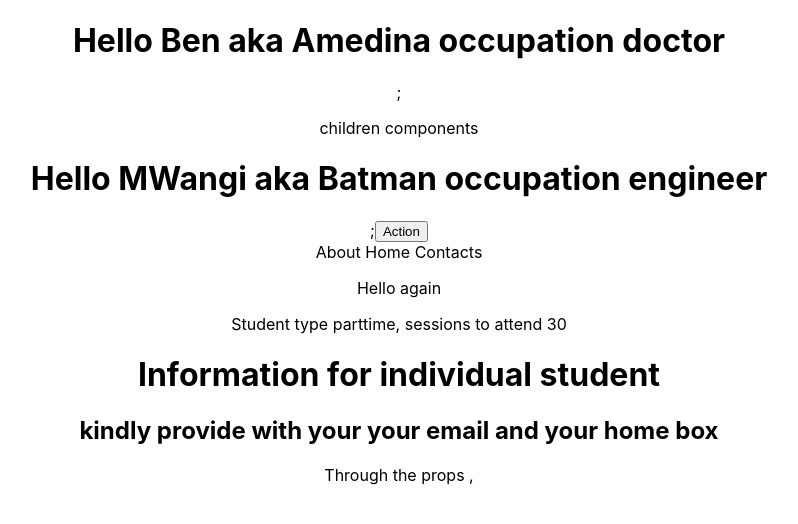
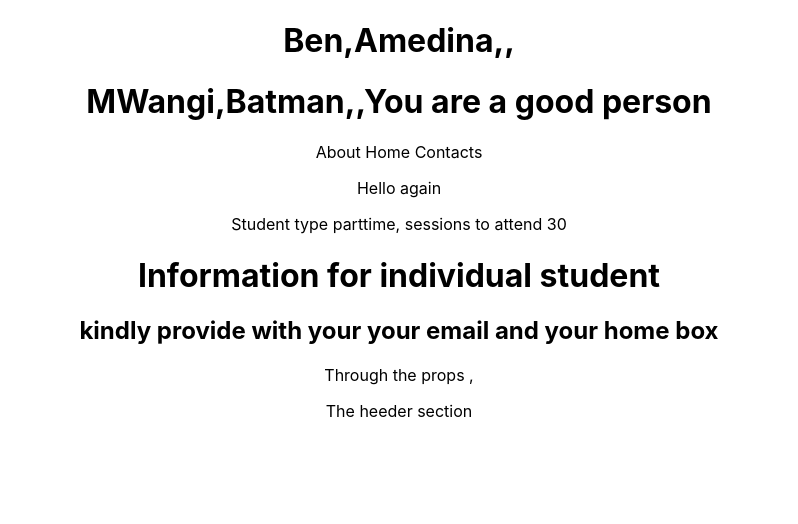
Before and after one commit to Ben1464/React-Journey, a React (Create React App) app: page / in a window 1280 px wide. Shown: the top 524 px of the page, without its empty margins (241-1039 px from the left). Built offline with nearby package versions, Linux system fonts and the light colour scheme.

Commit message:
destructuring

```diff
--- a/src/App.js
+++ b/src/App.js
@@ -10,7 +10,7 @@ function App() {
      <Greetings name ="Ben" heroName ="Amedina" occupationName = "doctor">
      <p>children components</p>
      </Greetings>
-     <Greetings name = "MWangi" heroName = "Batman" occupationName = "engineer">
+     <Greetings name = "MWangi" heroName = "Batman" occupationName = "engineer" message = "You are a good person">
       <button>Action</button> </Greetings>
      <Messege />
      <Navbar/>
--- a/src/components/Contants.js
+++ b/src/components/Contants.js
@@ -1,12 +1,14 @@
 import React from 'react';
 import Students from './Student'
-function contacts (props){
+function contacts ({name,cellPhone,email,box,occupationName,}){
     return (
         <div>
             <h1>Information for individual student</h1>
-            <h2>kindly provide with your{props.cellPhone} your email {props.email}and your home box {props.box}</h2>
-            <p>Through the props {props.name}, {props.occupationName}</p>
+            <h2>kindly provide with your{cellPhone} your email {email}and your home box {box}</h2>
+            <p>Through the props {name}, {occupationName}</p>
+            <section>The heeder section </section>
         </div>
+
     )
 
 }
--- a/src/components/Greetings.js
+++ b/src/components/Greetings.js
@@ -1,11 +1,10 @@
 import React from "react";
 
-const Greetings = (props) => {
-  console.log(props);
+const Greetings = ({name,heroName,occupation,message,emoji})=> {
+
   return(
     <div>
-  <h1>Hello {props.name} aka {props.heroName} occupation {props.occupationName}</h1>;
-  {props.children}
+  <h1>{name},{heroName},{occupation},{message}{emoji}</h1>
   </div>
   )
 };
--- a/src/components/Student.js
+++ b/src/components/Student.js
@@ -1,8 +1,8 @@
 import React from 'react';
 
-function Student(props){
+function Student({name,sessions}){
 return (
-    <p> Student type {props.name}, sessions to attend {props.sessions}</p>
+    <p> Student type {name}, sessions to attend {sessions}</p>
 )
 }
 export default  Student;
```
